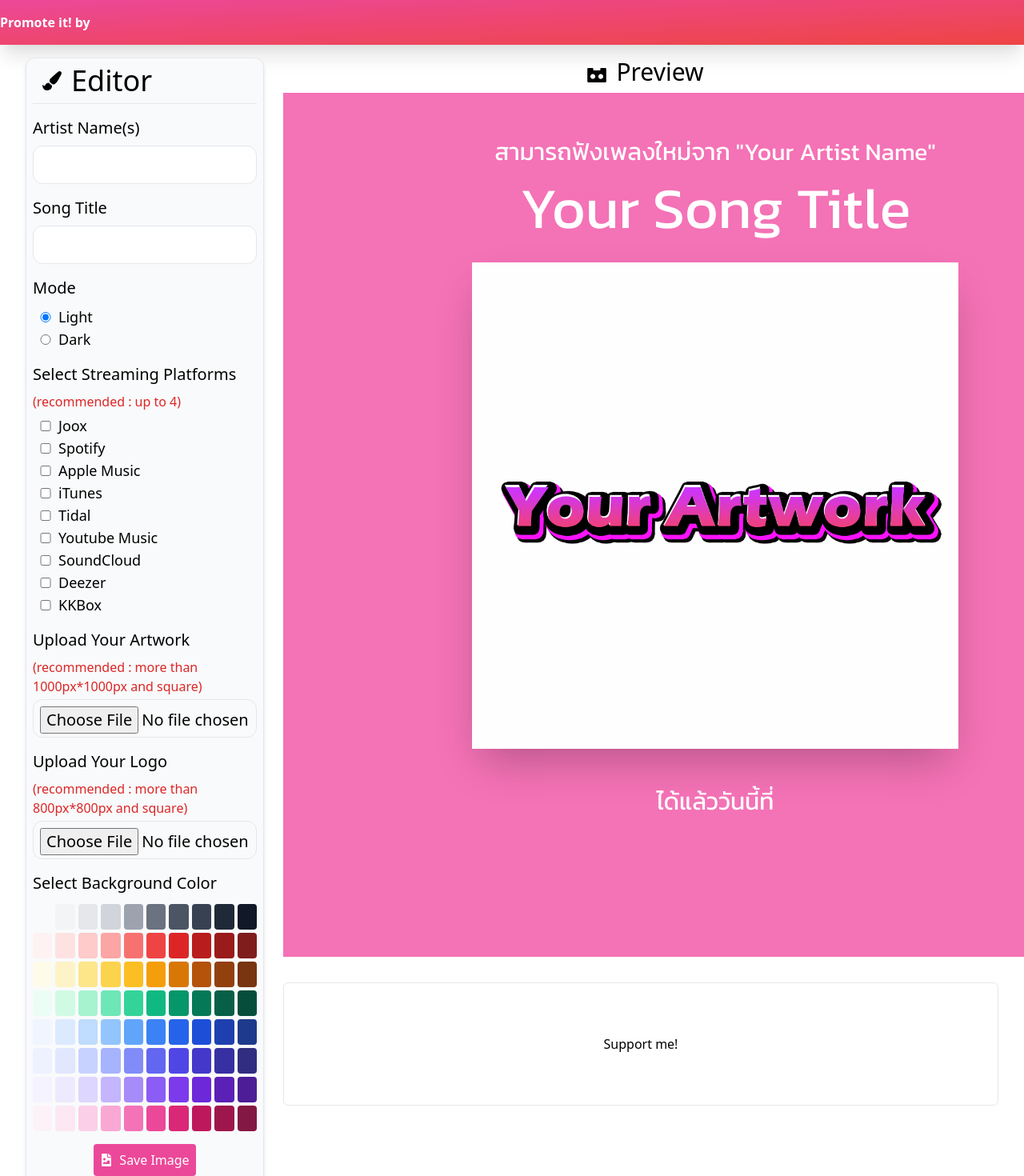
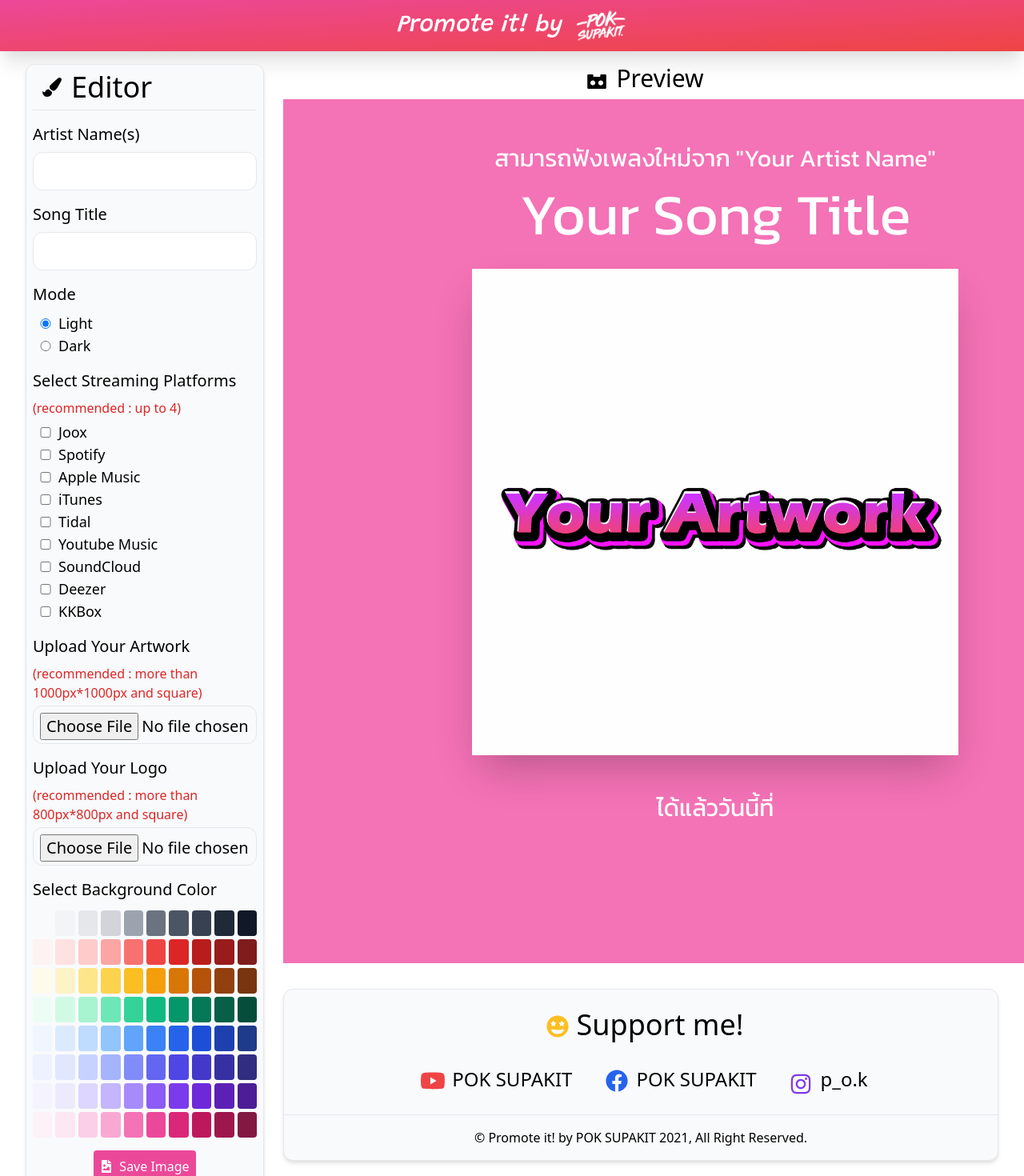
Before and after one commit to POKINBKK/promote-it, a React (Create React App) app: page / in a window 1280 px wide. Shown: the top 1470 px of the page at 80% size. Built offline with nearby package versions, Linux system fonts and the light colour scheme; a web font is replaced by a local one.

Commit message:
Feat: add footer

```diff
--- a/src/App.css
+++ b/src/App.css
@@ -1,4 +1,5 @@
 @import url("https://fonts.googleapis.com/css2?family=Kanit:wght@400&display=swap");
+@import url("https://fonts.googleapis.com/css2?family=Bungee+Shade&family=Grandstander:ital,wght@1,500&display=swap");
 
 .default-cover {
   width: 1080px;
@@ -8,6 +9,15 @@
 
 .coverimg-size {
   width: 38rem;
+}
+
+.header-style {
+  font-family: "Bungee Shade", cursive;
+  font-family: "Grandstander", cursive;
+}
+
+.w-fit {
+  width: fit-content;
 }
 
 /* thai */
--- a/src/App.js
+++ b/src/App.js
@@ -1,6 +1,14 @@
 import React from "react";
 import "./App.css";
-import { FaPaintBrush, FaFileImage, FaSimplybuilt } from "react-icons/fa";
+import {
+  FaPaintBrush,
+  FaFileImage,
+  FaSimplybuilt,
+  FaYoutube,
+  FaFacebook,
+  FaInstagram,
+  FaGrinStars,
+} from "react-icons/fa";
 import domtoimage from "dom-to-image";
 import { saveAs } from "file-saver";
 
@@ -162,8 +170,15 @@
 
   return (
     <div className="w-full">
-      <div className="text-center py-4 bg-gradient-to-br from-pink-500 to-red-500 shadow-xl z-50 flex">
-        <p className="font-bold text-white">Promote it! by</p>
+      <div className="text-center bg-gradient-to-br from-pink-500 to-red-500 shadow-xl z-50">
+        <div className="flex items-center justify-center">
+          <p className="text-3xl text-white header-style">Promote it! by</p>
+          <img
+            src="asset/pok_logo_white.png"
+            className="w-16 ml-4"
+            alt="pok supakit logo"
+          />
+        </div>
       </div>
       <div className="w-full px-8 py-4 grid grid-cols-4 gap-2 z-40">
         <div className="col-span-1 p-2 border rounded-xl bg-gray-50 shadow-md">
@@ -363,8 +378,49 @@
               alt="your logo"
             />
           </div>
-          <div className="w-full border rounded-md mt-8 text-center py-16">
-            <p>Support me!</p>
+          <div className="w-full border rounded-xl mt-8 bg-gray-50 shadow-md">
+            <div className="py-6 flex w-fit mx-auto">
+              <FaGrinStars className="w-12 text-yellow-400 mt-2" size={28} />
+              <p className="text-4xl">Support me!</p>
+            </div>
+            <div className="flex w-fit mx-auto pb-4">
+              <a
+                href="https://www.youtube.com/channel/UCp-1AwMqegD9rj4SPKtw3sg"
+                target="_blank"
+                rel="noreferrer"
+              >
+                <div className="py-2 px-4 flex">
+                  <FaYoutube className="w-12 mt-1 text-red-500" size={28} />
+                  <p className="text-2xl">POK SUPAKIT</p>
+                </div>
+              </a>
+              <a
+                href="https://www.facebook.com/poksupakitishere"
+                target="_blank"
+                rel="noreferrer"
+              >
+                <div className="py-2 px-4 flex">
+                  <FaFacebook className="w-12 mt-1 text-blue-600" size={28} />
+                  <p className="text-2xl">POK SUPAKIT</p>
+                </div>
+              </a>
+              <a
+                href="https://www.instagram.com/p_o.k/"
+                target="_blank"
+                rel="noreferrer"
+              >
+                <div className="py-2 px-4 flex">
+                  <FaInstagram
+                    className="w-12 mt-2 text-purple-600"
+                    size={28}
+                  />
+                  <p className="text-2xl">p_o.k</p>
+                </div>
+              </a>
+            </div>
+            <div className="border-t py-4 text-center">
+              <p>© Promote it! by POK SUPAKIT 2021, All Right Reserved. </p>
+            </div>
           </div>
         </div>
       </div>
```
Also changed, not shown: 1 other file (tests, documents, lock files or other folders).
